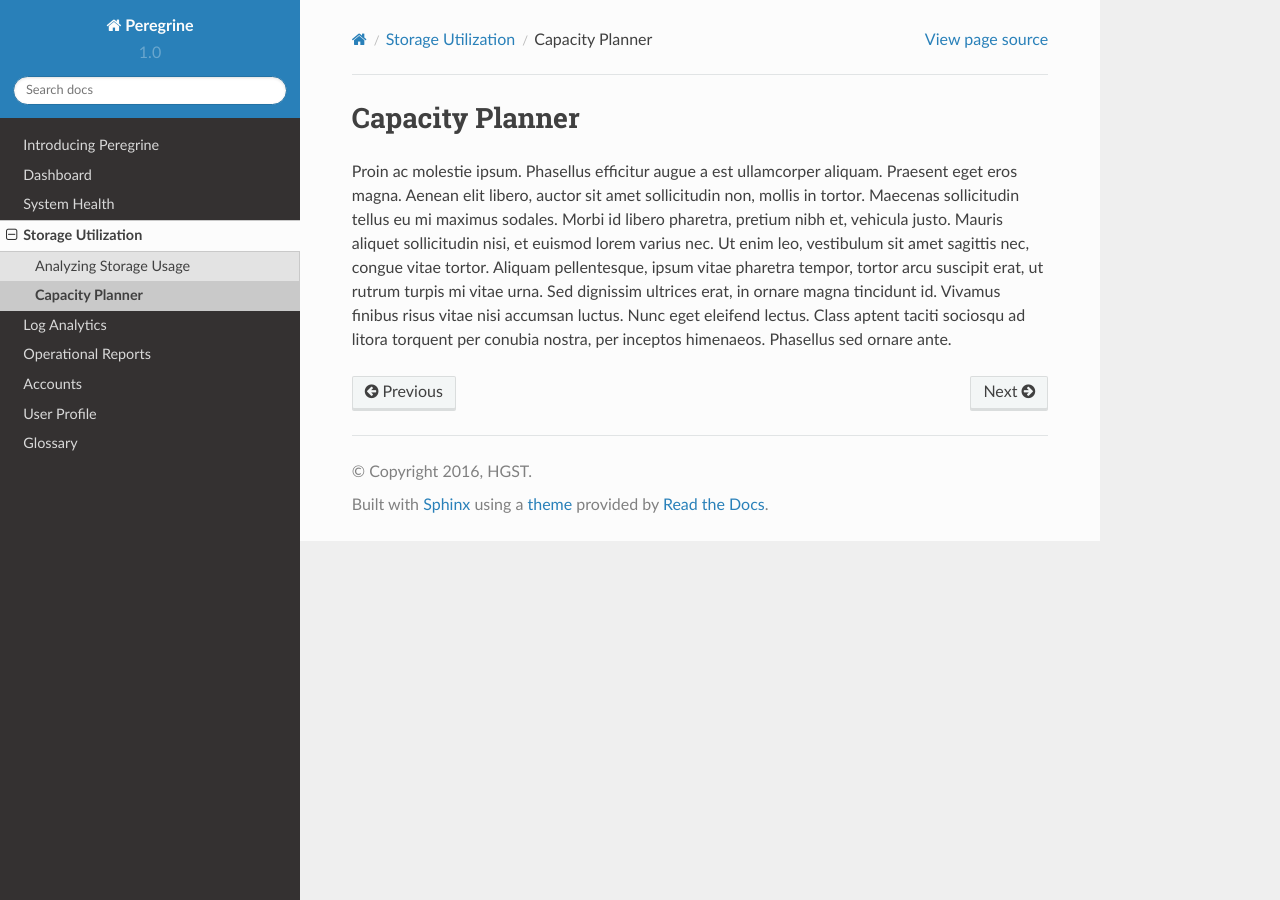
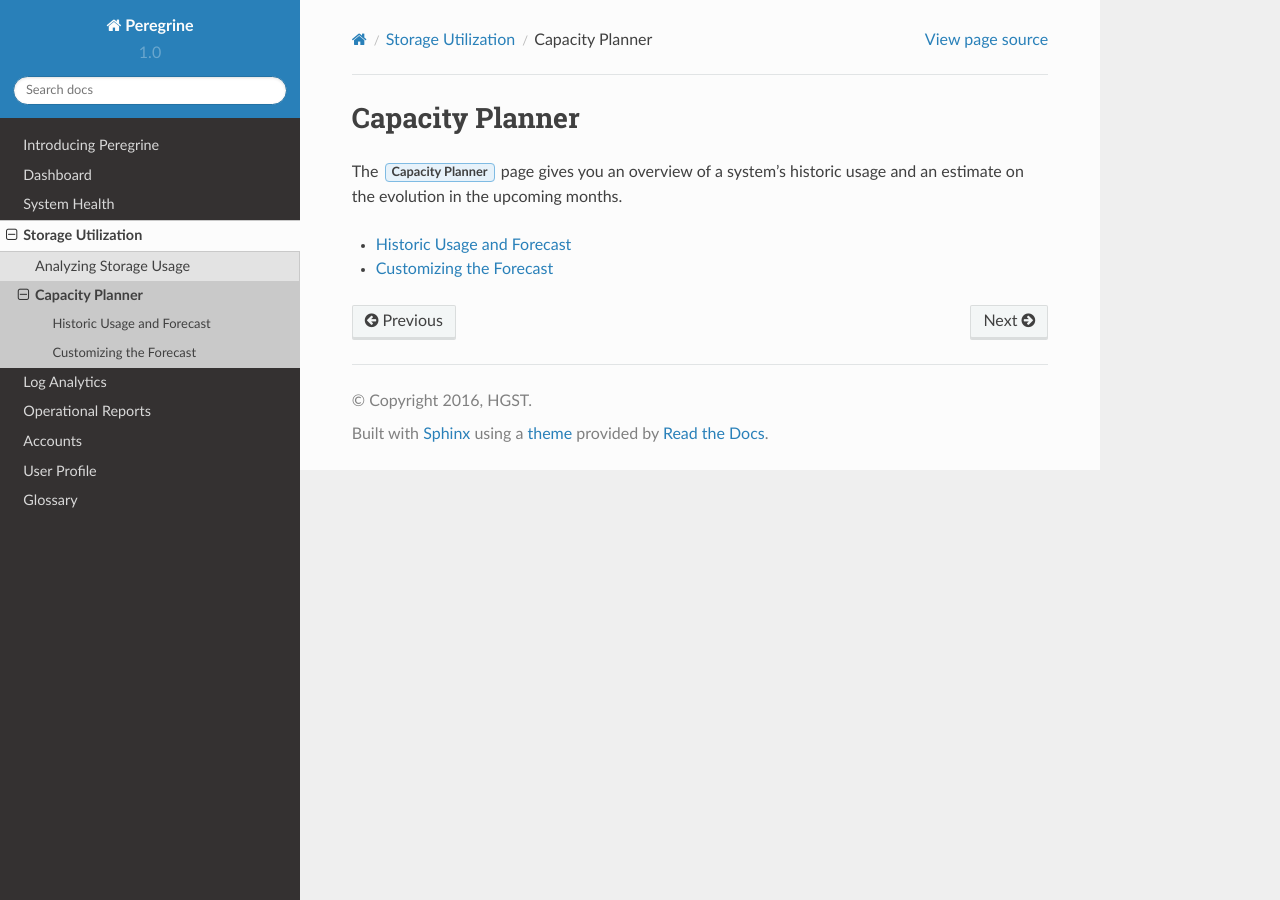
Before and after one commit to tdewolf/peregrine, a Sphinx documentation site: the page built from source/storage_utilization/capacity_planner/capacity_planner.rst, in a window 1280 px wide. Built offline with Sphinx 7.4.7 and the Read the Docs theme 2.0.0, drawn with Linux system fonts in a browser that asks for light colours; pages that are not in the unit, such as notebooks, are missing from menus.

Commit message:
elaborate capacity planner

```diff
--- a/source/storage_utilization/capacity_planner/capacity_planner.rst
+++ b/source/storage_utilization/capacity_planner/capacity_planner.rst
@@ -3,11 +3,10 @@
 Capacity Planner
 ================
 
-Proin ac molestie ipsum. Phasellus efficitur augue a est ullamcorper aliquam. Praesent eget eros magna.
-Aenean elit libero, auctor sit amet sollicitudin non, mollis in tortor. Maecenas sollicitudin tellus eu
-mi maximus sodales. Morbi id libero pharetra, pretium nibh et, vehicula justo. Mauris aliquet
-sollicitudin nisi, et euismod lorem varius nec. Ut enim leo, vestibulum sit amet sagittis nec, congue
-vitae tortor. Aliquam pellentesque, ipsum vitae pharetra tempor, tortor arcu suscipit erat, ut rutrum
-turpis mi vitae urna. Sed dignissim ultrices erat, in ornare magna tincidunt id. Vivamus finibus risus
-vitae nisi accumsan luctus. Nunc eget eleifend lectus. Class aptent taciti sociosqu ad litora torquent
-per conubia nostra, per inceptos himenaeos. Phasellus sed ornare ante.
+The :guilabel:`Capacity Planner` page gives you an overview of a system's historic usage and an estimate
+on the evolution in the upcoming months.
+
+.. toctree::
+
+   historic_usage.rst
+   customize_forecast.rst
```
Also changed, not shown: source/storage_utilization/capacity_planner/customize_forecast.rst (added, +24 -0 lines), source/storage_utilization/capacity_planner/historic_usage.rst (added, +25 -0 lines).
